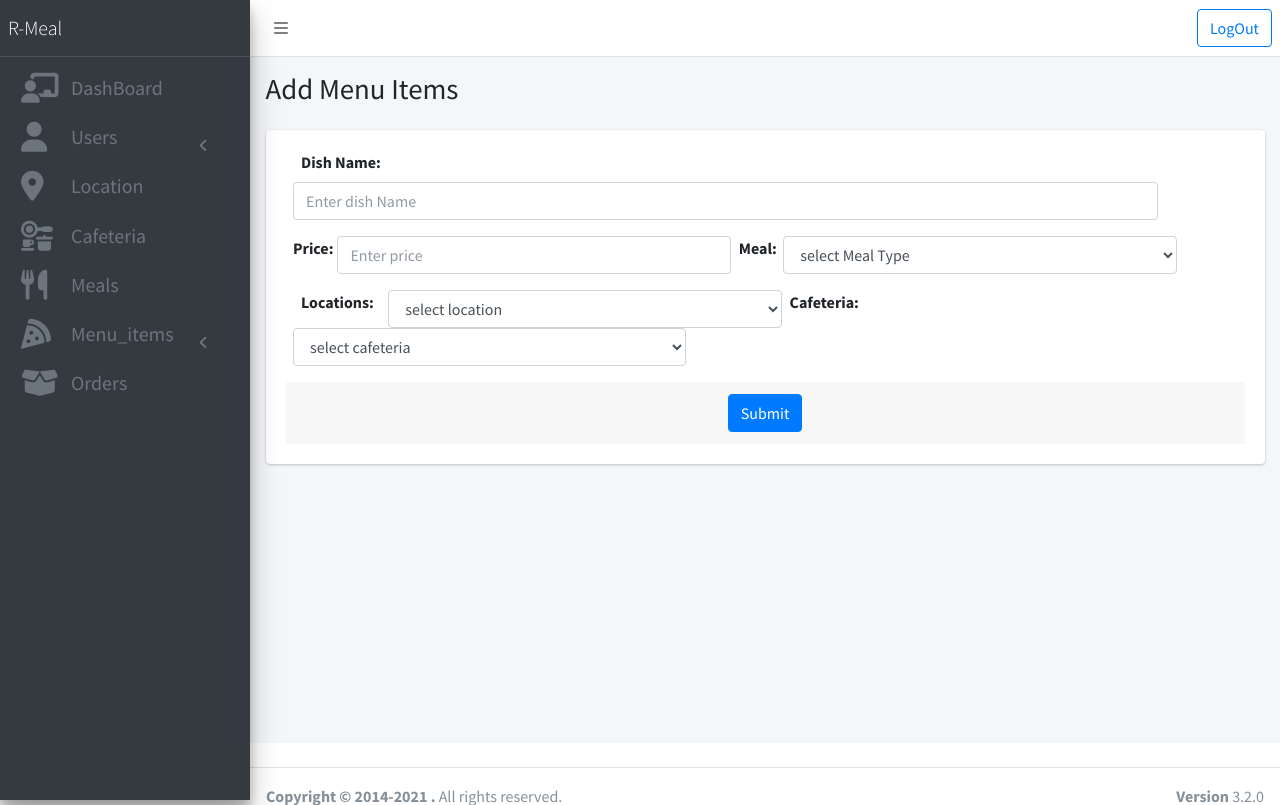
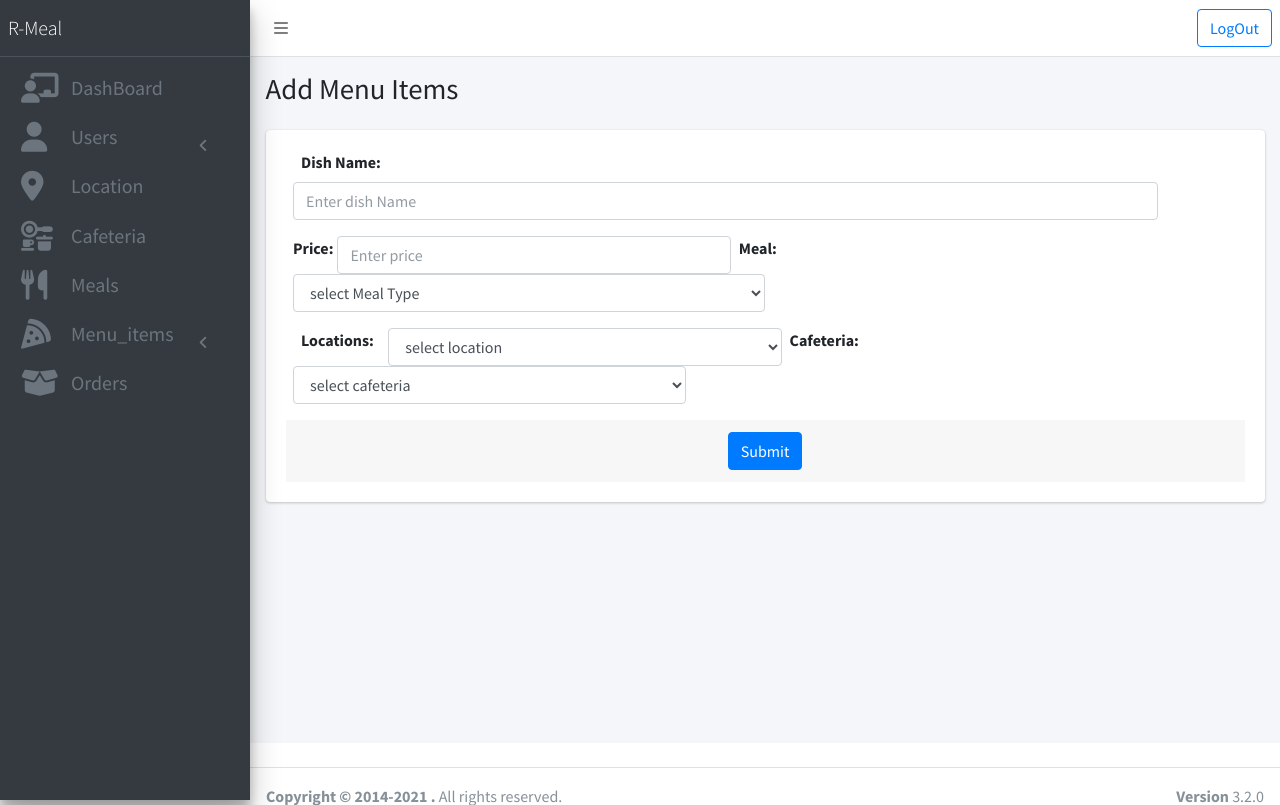
Before and after one commit to Devnaagar/Food_ordering-website, a CodeIgniter app: page /food_order/index.php/admin/menu/index in a window 1280 px wide. Shown: the top 805 px of the page. Run offline with CodeIgniter, Linux system fonts and the light colour scheme; data comes from the database, SQL or seed files in the repository; some libraries are stand-ins or nearby versions.

Commit message:
somechanges

```diff
--- a/application/views/backend/menu_item/items.php
+++ b/application/views/backend/menu_item/items.php
@@ -28,7 +28,7 @@
                                     <label for="price" class="mr-1">Price: </label>
                                     <input type="text" name="price" class="form-control col-lg-5" id="price" placeholder="Enter price" required>
                                     <label for="meal" class="ml-2">Meal: &nbsp;</label>
-                                    <select name="meal_id" id="meal" class="form-control col-lg-5" required>
+                                    <select name="meal_id" id="meal" class="form-control col-lg-6" required>
                                         <option value="">select Meal Type</option>
                                         <?php foreach($meals as $meal): ?>
 
```
